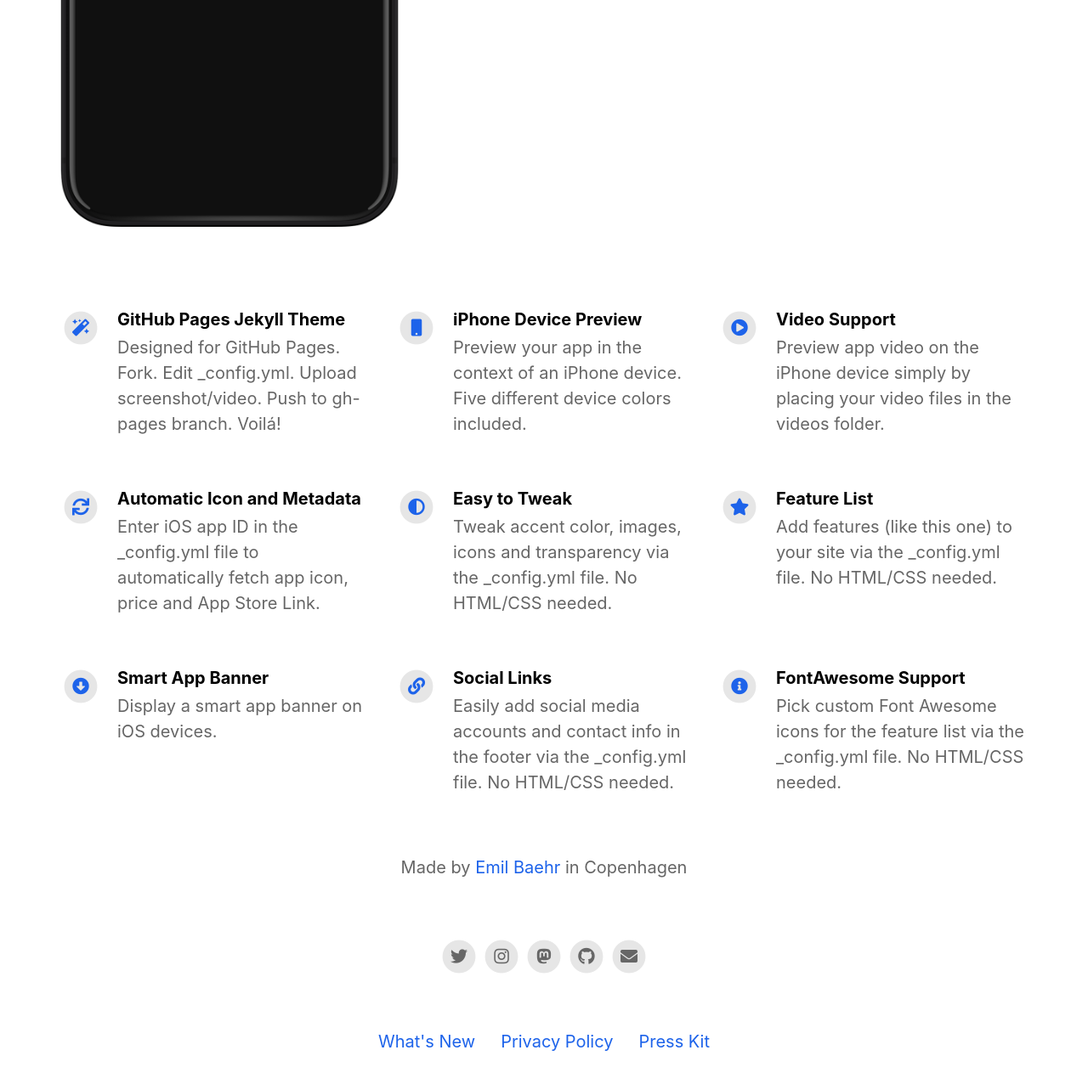
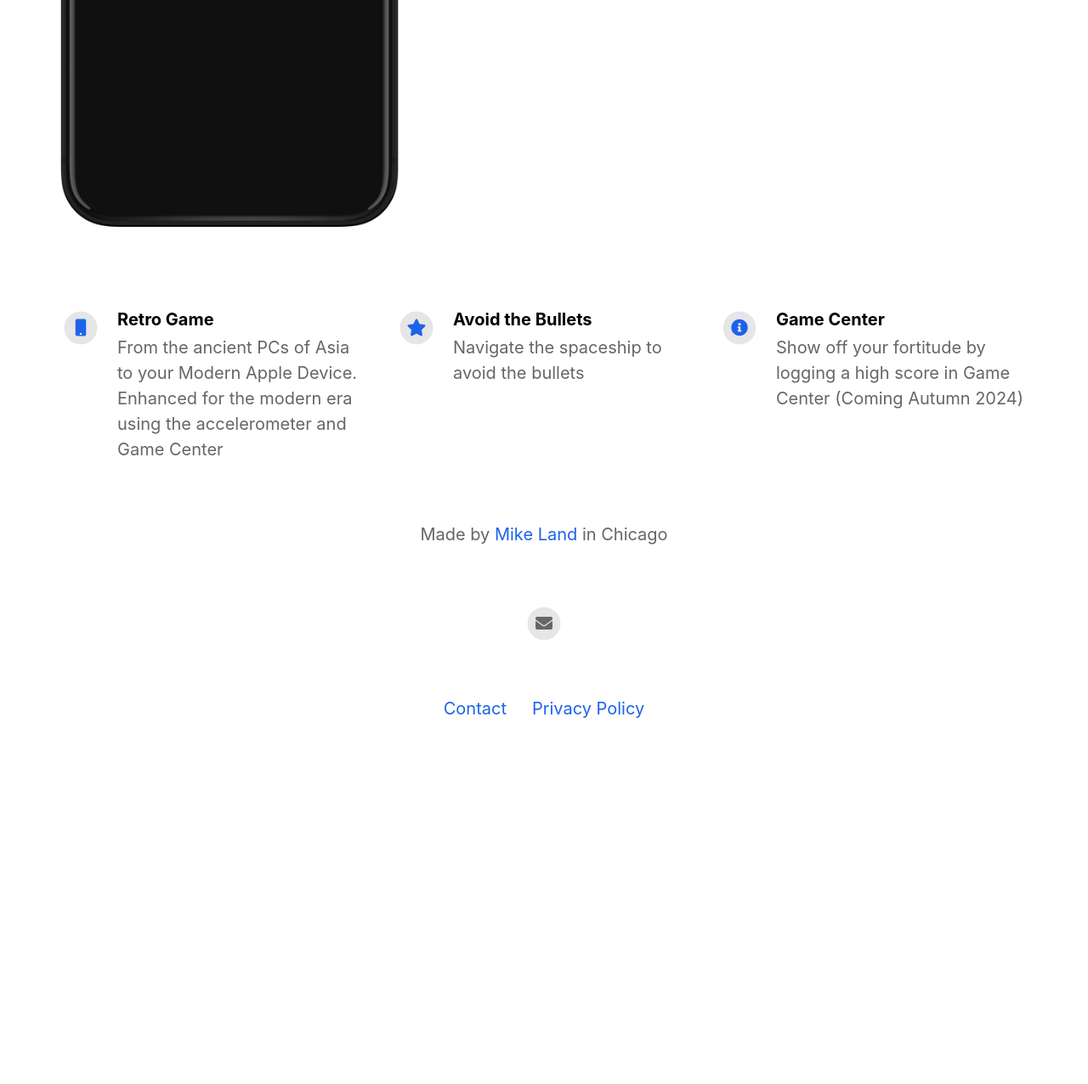
Before and after one commit to lando2319/man20sWebsite, a Jekyll site: the page built from index.html, in a window 1280 px wide and 1400 px high, scrolled down 624 px, cut to the strip 94-1370 px from the top of the window. Shown: the whole strip at 85% size. Built offline with Jekyll 4.4.1, drawn with Linux system fonts in a browser that asks for light colours; nearby versions of some CDN libraries; after the commit the page ends 1632 px from its top, so only the background shows below that; some of the changed text lies outside the part shown.

Commit message:
adds contact page, includes in header, embeds google form, deletes changelog

```diff
--- a/_config.yml
+++ b/_config.yml
@@ -7,7 +7,7 @@ ios_app_country                           : us
 
 appstore_link                             :                                           # Automatically populates if not set and if iOS app ID is set. Otherwise enter manually.
 playstore_link                            :                                           # Enter Google Play Store URL.
-presskit_download_link                    : https://emilbaehr.com                                          # Enter a link to downloadable file or (e.g. public Dropbox link to a .zip file).
+presskit_download_link                    :                                           # Enter a link to downloadable file or (e.g. public Dropbox link to a .zip file).
                                                                                       # Or upload your press kit file to assets and set path accordingly (e.g. "assets/your_press_kit.zip").
 
 app_icon                                  : # assets/appicon.png                      # Automatically populates if not set and if iOS app ID is set.  Otherwise enter path to icon file manually.
@@ -20,61 +20,33 @@ enable_smart_app_banner                   : true
 
 
 # Information About Yourself
-your_name                                 : Emil Baehr
-your_link                                 : https://emilbaehr.com
-your_city                                 : Copenhagen
-email_address                             : emil.baehr@gmail.com
+your_name                                 : Mike Land
+your_link                                 : https://mikepland.com
+your_city                                 : Chicago
+email_address                             : mike@man20s.com
 facebook_username                         :
-instagram_username                        : ebaehr
-twitter_username                          : ebaehr
-github_username                           : emilbaehr
+instagram_username                        :
+twitter_username                          :
+github_username                           :
 youtube_username                          :
-mastodon_link                             : https://mastodon.social/@ebaehr
+mastodon_link                             :
 
 
 
 # Feature List                            Edit, add or remove features to be presented.
 features                                  :
 
-  - title                                 : GitHub Pages Jekyll Theme
-    description                           : Designed for GitHub Pages. Fork. Edit _config.yml. Upload screenshot/video. Push to gh-pages branch. Voilá!
-    fontawesome_icon_name                 : magic
-
-  - title                                 : iPhone Device Preview
-    description                           : Preview your app in the context of an iPhone device. Five different device colors included.
+  - title                                 : Retro Game
+    description                           : From the ancient PCs of Asia to your Modern Apple Device. Enhanced for the modern era using the accelerometer and Game Center
     fontawesome_icon_name                 : mobile
 
-  - title                                 : Video Support
-    description                           : Preview app video on the iPhone device simply by placing your video files in the videos folder.
-    fontawesome_icon_name                 : play-circle
-
-  - title                                 : Automatic Icon and Metadata
-    description                           : Enter iOS app ID in the _config.yml file to automatically fetch app icon, price and App Store Link.
-    fontawesome_icon_name                 : sync
-
-  - title                                 : Easy to Tweak
-    description                           : Tweak accent color, images, icons and transparency via the _config.yml file. No HTML/CSS needed.
-    fontawesome_icon_name                 : adjust
-
-  - title                                 : Feature List
-    description                           : Add features (like this one) to your site via the _config.yml file. No HTML/CSS needed.
+  - title                                 : Avoid the Bullets
+    description                           : Navigate the spaceship to avoid the bullets
     fontawesome_icon_name                 : star
 
-  - title                                 : Smart App Banner
-    description                           : Display a smart app banner on iOS devices.
-    fontawesome_icon_name                 : arrow-alt-circle-down
-
-  - title                                 : Social Links
-    description                           : Easily add social media accounts and contact info in the footer via the _config.yml file. No HTML/CSS needed.
-    fontawesome_icon_name                 : link
-
-  - title                                 : FontAwesome Support
-    description                           : Pick custom Font Awesome icons for the feature list via the _config.yml file. No HTML/CSS needed.
+  - title                                 : Game Center
+    description                           : Show off your fortitude by logging a high score in Game Center (Coming Autumn 2024)
     fontawesome_icon_name                 : info-circle
-
-  - title                                 : # New Feature Title
-    description                           : # New Feature Description
-    fontawesome_icon_name                 : # Enter Font Awesome icon name (e.g. star). Find icons on fontawesome.com/icons.
 
 
 
```
Also changed, not shown: _pages/changelog.md (deleted, +0 -65 lines), _pages/contact.md (added, +7 -0 lines).
